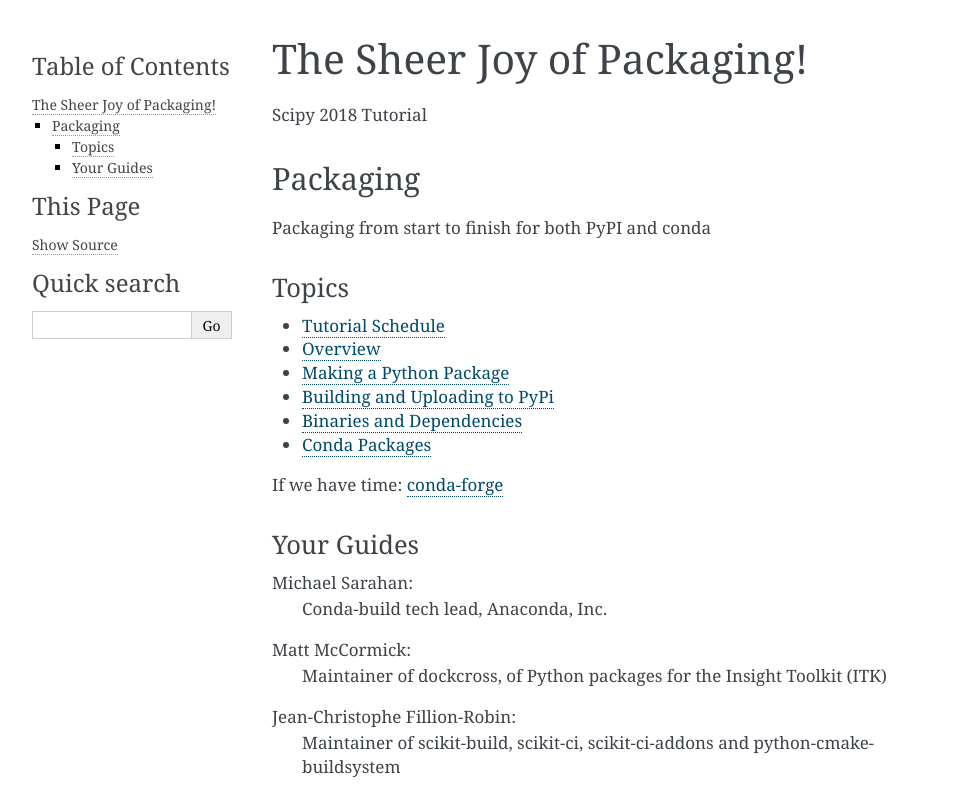
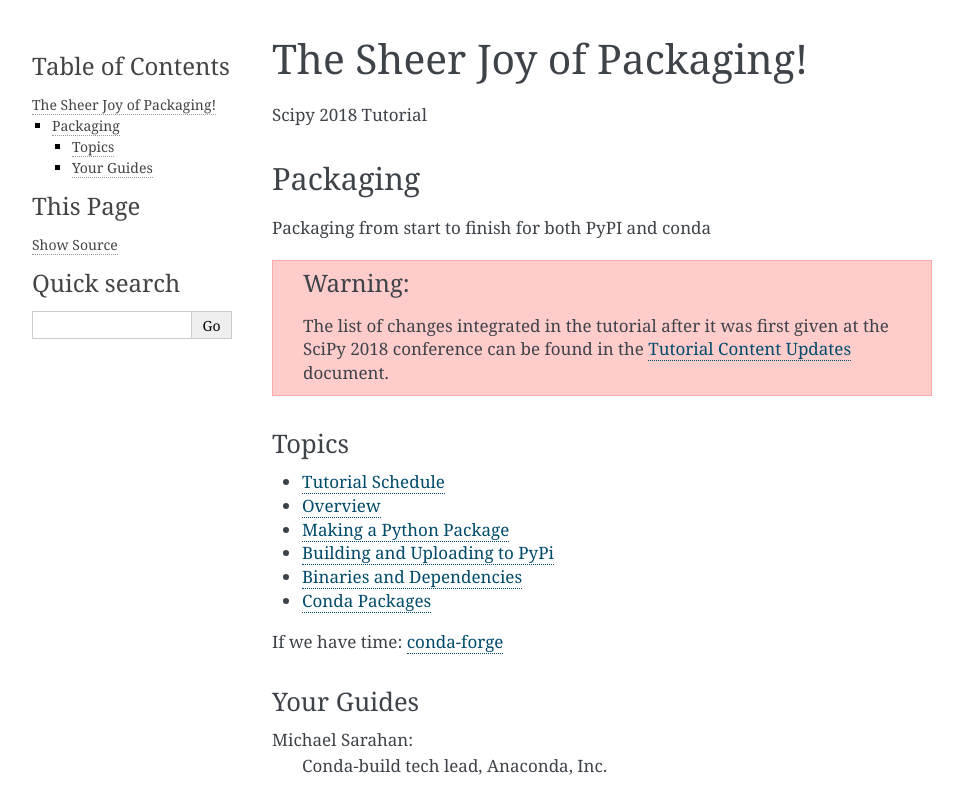
Before and after one commit to python-packaging-tutorial/python-packaging-tutorial, a Sphinx documentation site: the page built from sphinx_presentation/source/index.rst, in a window 1280 px wide, cut to the strip 0-789 px from the top of the page. Shown: the whole strip, without its empty margins (148-1111 px from the left). Built offline with Sphinx 7.4.7, drawn with Linux system fonts in a browser that asks for light colours.

Commit message:
changes: document referencing updates done following the tutorial

```diff
--- /dev/null
+++ b/sphinx_presentation/source/changes.rst
@@ -0,0 +1 @@
+.. include:: ../../CHANGES.rst
--- a/sphinx_presentation/source/index.rst
+++ b/sphinx_presentation/source/index.rst
@@ -14,6 +14,12 @@
 
 Packaging from start to finish for both PyPI and conda
 
+.. warning::
+
+    The list of changes integrated in the tutorial after it was first
+    given at the SciPy 2018 conference can be found in the
+    :ref:`tutorial_content_updates` document.
+
 Topics
 ------
 
@@ -28,6 +34,11 @@
    conda
 
 If we have time: `conda-forge <https://ocefpaf.github.io/2018-SciPy-python-packaging-tutorial/>`_
+
+.. toctree::
+   :hidden:
+
+   changes
 
 
 Your Guides
--- a/sphinx_presentation/source/setup_py.rst
+++ b/sphinx_presentation/source/setup_py.rst
@@ -439,6 +439,7 @@
 
 https://cookiecutter.readthedocs.io/en/latest/
 
+.. _setup_py_exercise_small_example_package:
 
 Exercise: A Small Example Package
 ---------------------------------
```
Also changed, not shown: CHANGES.rst (added, +31 -0 lines), sphinx_presentation/source/uploading_pypi.rst (+12 -0 lines).
